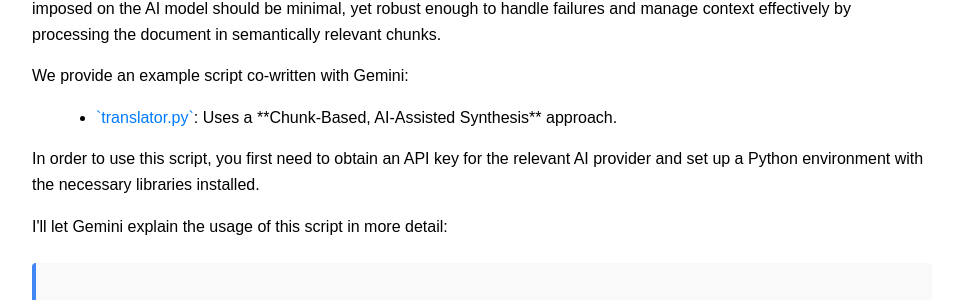
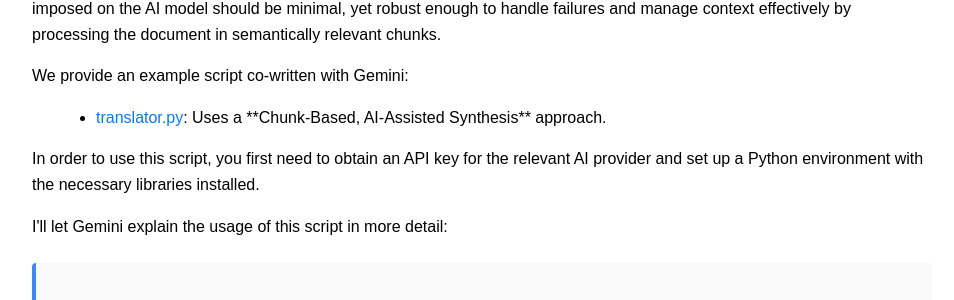
Before and after one commit to davikrehalt/davikrehalt.github.io, a Jekyll site: the page translation-guide.html, which Jekyll copies as it is, in a window 1280 px wide and 900 px high, scrolled down 919 px. Shown: the part 151-451 px from the top of the window, without its empty margins (158-1112 px from the left). Built offline with Jekyll 4.4.1, drawn with Linux system fonts in a browser that asks for light colours.

```diff
--- a/translation-guide.html
+++ b/translation-guide.html
@@ -59,7 +59,7 @@
 
 <p>We provide an example script co-written with Gemini:</p>
 <ul>
-    <li><a href="translator.py" download>`translator.py`</a>: Uses a **Chunk-Based, AI-Assisted Synthesis** approach.</li>
+    <li><a href="translator.py" download>translator.py</a>: Uses a **Chunk-Based, AI-Assisted Synthesis** approach.</li>
 </ul>
 <!-- Make sure translator.py is in the same directory as this HTML file, or adjust the href path -->
 <p>In order to use this script, you first need to obtain an API key for the relevant AI provider and set up a Python environment with the necessary libraries installed.</p>
```
